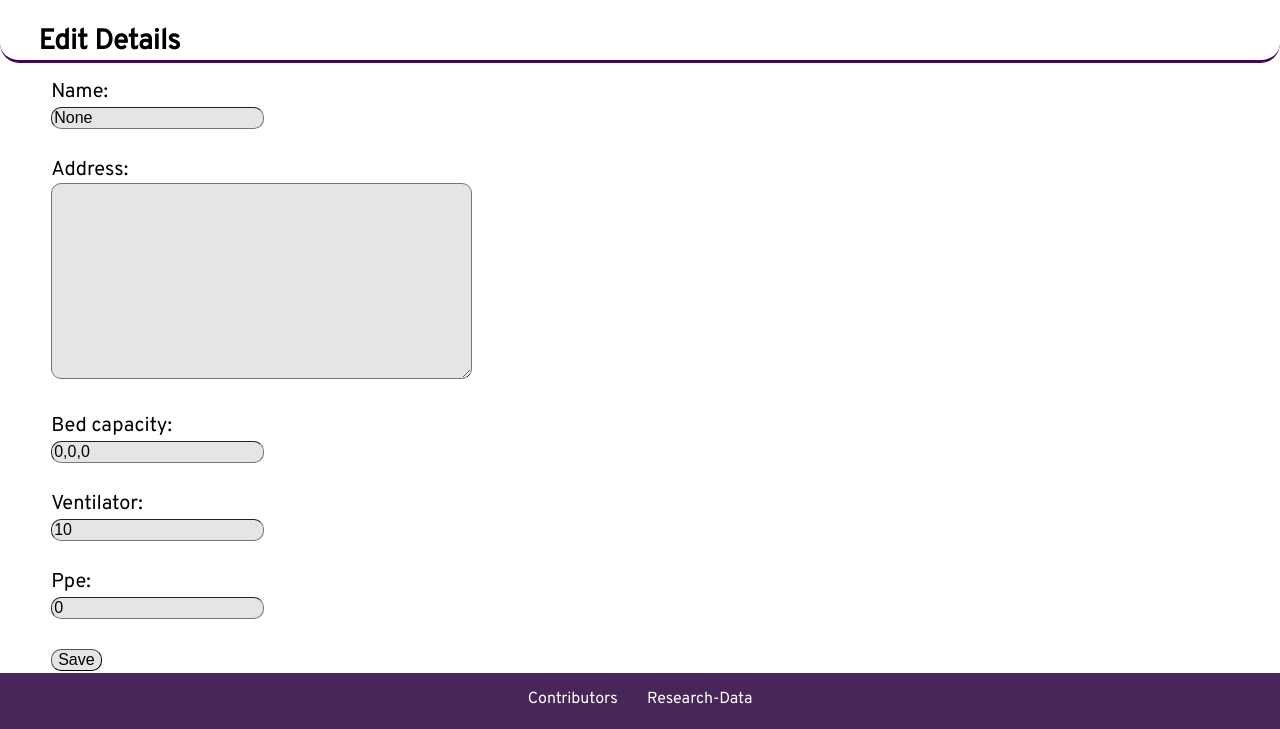
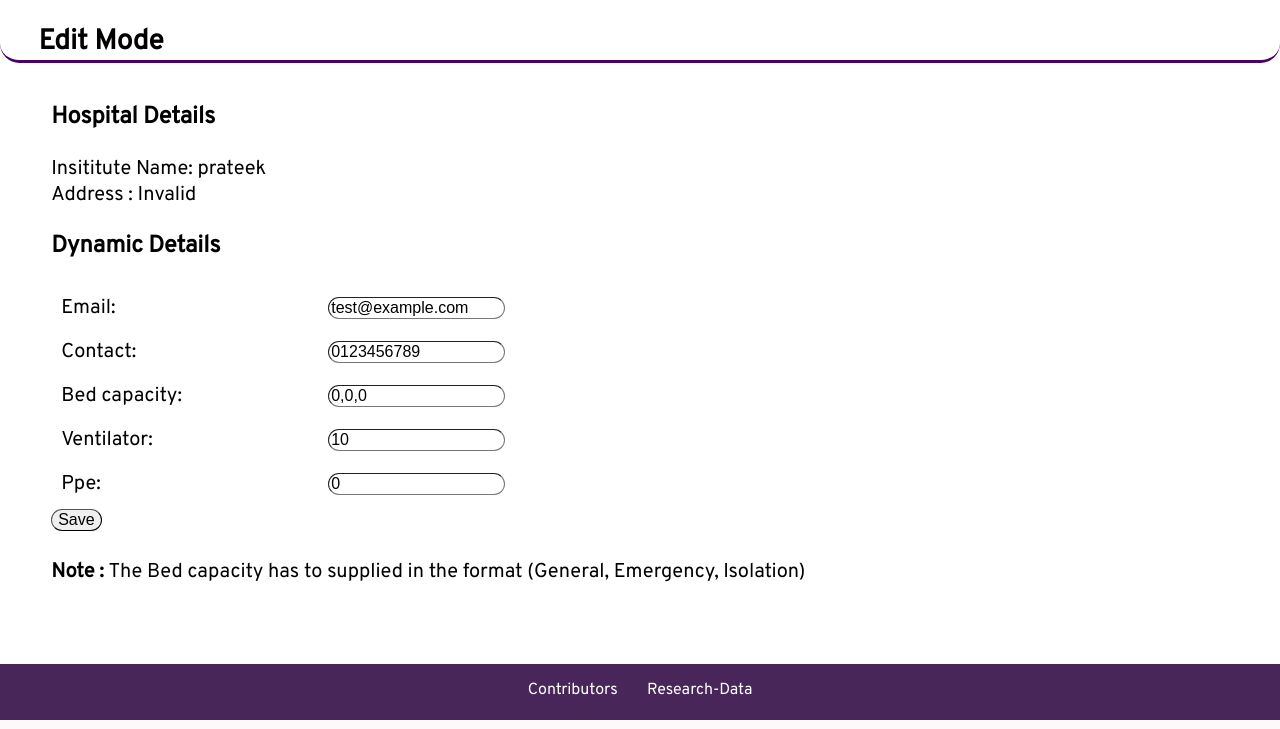
Before and after one commit to AvishrantsSh/Hackathon, a Django app: page /change/ in a window 1280 px wide. Shown: the part 80-809 px from the top of the page. Run offline with Django 3.2, Linux system fonts and the light colour scheme; a user stored in the database is signed in; data comes from the database, SQL or seed files in the repository; some web fonts are replaced.

Commit message:
Style Imrovements

```diff
--- a/central/templatetags/customfilter.py
+++ b/central/templatetags/customfilter.py
@@ -46,7 +46,13 @@ def safefont(value):
 
 @register.filter
 def address(value):
-    return Hospital_Records.objects.get(id=value).address
+    try:
+        return Hospital_Records.objects.get(id=value).address
+    except:
+        try:
+            return Hospital_Records.objects.get(name=value).address
+        except:
+            return "Invalid"
 
 @register.filter
 def contact(value):
--- a/central/urls.py
+++ b/central/urls.py
@@ -16,7 +16,7 @@ urlpatterns = [
     path('requests/all/', views.All_Requests.as_view(), name='all_req'),
     path('requests/<pk>/', views.ReqDetailView.as_view(), name='req_detail'),
     path('generate/', TemplateView.as_view(template_name='generate.html'), name='generate'),
-    path("robots.txt",TemplateView.as_view(template_name="robots.txt", content_type="text/plain")),
-    path('manifest.json',TemplateView.as_view(template_name='pwa/manifest.json',content_type='text/plain')),
-    path('serviceworker.js',TemplateView.as_view(template_name='pwa/serviceworker.js',content_type='text/javascript')),
+    # path("robots.txt",TemplateView.as_view(template_name="robots.txt", content_type="text/plain")),
+    # path('manifest.json',TemplateView.as_view(template_name='pwa/manifest.json',content_type='text/plain')),
+    # path('serviceworker.js',TemplateView.as_view(template_name='pwa/serviceworker.js',content_type='text/javascript')),
 ]
--- a/central/views.py
+++ b/central/views.py
@@ -37,7 +37,7 @@ class H_Details(generic.DetailView):
 class Details_change(generic.UpdateView):
     model=Hospital_Records
     template_name='h_details_change.html'
-    fields=['name','address','bed_capacity','ventilator','ppe']
+    fields=['email', 'contact', 'bed_capacity','ventilator','ppe']
     def get_object(self):
         user = self.request.user
         if str(user)!= "AnonymousUser":
--- a/static/style/basestyle.css
+++ b/static/style/basestyle.css
@@ -68,8 +68,8 @@ a{
 #mbody{
     padding-top: 3vh;
     width:100%;
+    min-height: 83vh;
     box-sizing: border-box;
-    min-height: 79vh;
 }
 
 #footer{
--- a/static/style/h_details_change.css
+++ b/static/style/h_details_change.css
@@ -1,10 +1,9 @@
-
 textarea, input{
-	background-color: rgba(0,0,0, 0.1);
-	border-radius:10px;
+    border-radius:1vw;
 	border-width: 1px;
 	font-size: 2vh;
 	max-width: 80%;
+	margin: 0;
 }
 
 #heading_container{
@@ -19,10 +18,6 @@ textarea, input{
 	margin:0;
 }
 
-#mbody{
-	height: 100%;
-}
-
 #form_container{
 	padding-left: 4vw;
 	padding-top: 2vh;
--- a/templates/add_request.html
+++ b/templates/add_request.html
@@ -4,7 +4,7 @@
     Add_Request
 {%endblock title%}
 {%block link%}
-
+    <link rel="stylesheet" href="{%static 'style/h_details_change.css'%}">
 {%endblock link%}
 
 {%block content%}
--- a/templates/all_records.html
+++ b/templates/all_records.html
@@ -6,7 +6,7 @@
     All Records
 {%endblock title%}
 {%block link%}
-        <link rel="stylesheet" href="{%static 'style/recordstyle.css'%}?v=1.5">
+        <link rel="stylesheet" href="{%static 'style/recordstyle.css'%}">
         <script>
             function filter_by_name() {
                 var input, filter, table, tr, td, i;
--- a/templates/h_details_change.html
+++ b/templates/h_details_change.html
@@ -1,36 +1,47 @@
 {%extends 'base.html'%}
 {%load static%}
+{%load customfilter%}
 
 {%block title%}
     Hospital Details
 {%endblock title%}
 
 {%block link%}
-    <link rel="stylesheet" href="{%static 'style/h_details_change.css'%}?v=1.2">
+    <link rel="stylesheet" href="{%static 'style/h_details_change.css'%}">
 {%endblock link%}
 
 {%block content%}
 
 <div id = "heading_container">
 		<h3 id = "main_head">
-		Edit Details
+		Edit Mode
 		</h3>
 </div>
 
 <div id="form_container">
+    <h3>Hospital Details</h3>
+    Insititute Name: {{user.username}}<br>
+    Address : {{user.username|address}}
+    <h3>
+        Dynamic Details
+    </h3>
     <form method="post">
         {% csrf_token %}
-
-
+        <table>
             {%for i in form%}
+                <tr>
+                    <td style="padding: 1vh; width: 20vw;">
                         {{i.label_tag}}
-            <br>
+                    </td>
+                    <td>
                         {{i}}
-            <br>
-            <br>
+                    </td>
+                </tr>
             {%endfor%}
-
+        </table>
         <input type="submit" value="Save" />
     </form>
+    <br>
+    <b>Note : </b> The Bed capacity has to supplied in the format (General, Emergency, Isolation)
 </div>
 {%endblock content%}
--- a/templates/pwa/serviceworker.js
+++ b/templates/pwa/serviceworker.js
@@ -1,8 +1,11 @@
 
-const CACHE = 'cache_v6ds21j';
+const CACHE = 'cache_typexasfhwq';
 const filestoCache = ['/static/noconn.html',
                       'https://cdn.plot.ly/plotly-latest.min.js',
                       '/static/style/basestyle.css',
+                      '/static/style/devstyle.css',
+                      '/static/style/h_details.css',
+                      '/static/style/h_details_change.css',
                       '/static/style/homestyle.css',
                       '/static/style/statstyle.css',
                       '/static/style/loginstyle.css',
--- a/templates/view_req.html
+++ b/templates/view_req.html
@@ -7,7 +7,7 @@
 {%endblock title%}
 
 {%block link%}
-    <link rel="stylesheet" href="{%static 'style/h_details.css'%}?v=1.5">
+    <link rel="stylesheet" href="{%static 'style/h_details_change.css'%}">
 {%endblock link%}
 {%block content%}
     {%if object%}
```
Also changed, not shown: Hackathon/settings.py (+13 -13 lines), static/style/h_details.css (+16 -10 lines), templates/all_requests.html (+5 -6 lines), templates/h_details.html (+6 -8 lines). Lines whose indentation alone changed are shown as unchanged.
